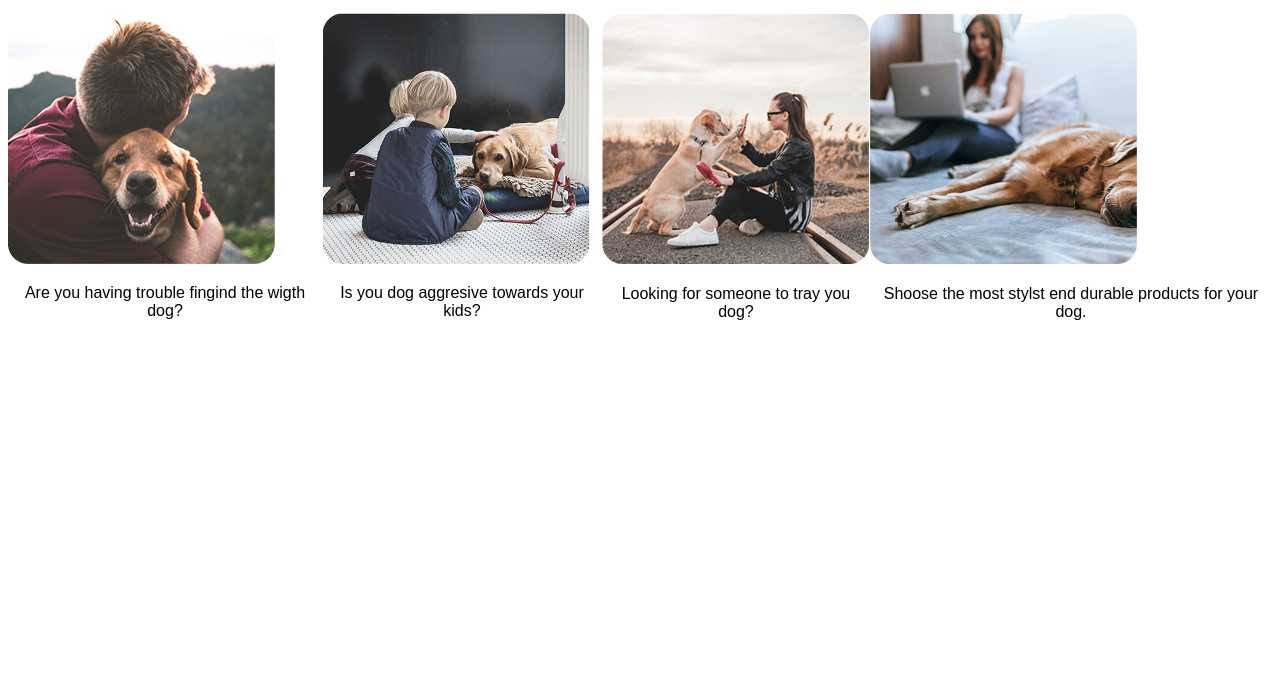
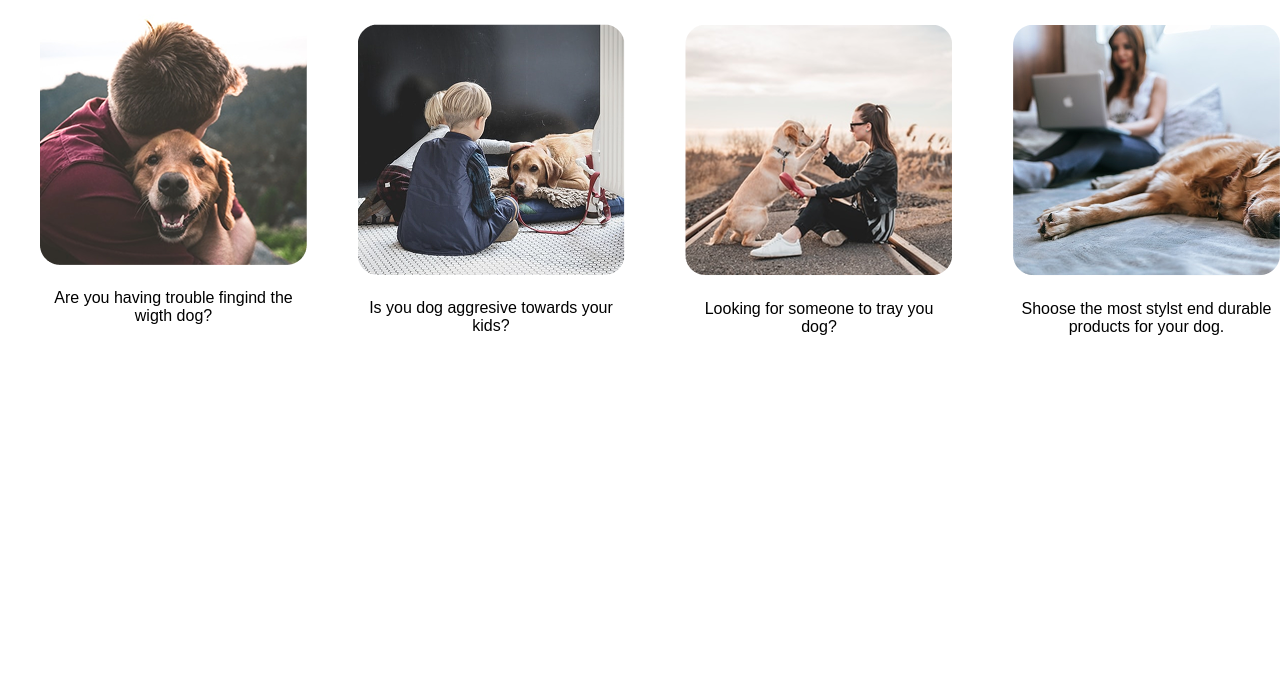
Before and after one commit to Lunnart/LuannyII, a plain HTML site: page index.html in a window 1280 px wide. Shown: the part 101-800 px from the top of the page. Drawn offline with Linux system fonts and the light colour scheme.

Commit message:
aplicando CSS

```diff
--- a/index.html
+++ b/index.html
@@ -1,5 +1,5 @@
 <!DOCTYPE html>
-<html lang="pr-BR">
+<html lang="pt-BR">
 
 <head>
     <meta charset="UTF-8">
@@ -13,8 +13,8 @@
     <p>Desctiprion of blog</p>
     <section class="Cards">
         <div class="Cards-1">
-            <img src="Rectangle 2258.png" alt="abraçando">
-            <p>Are you having trouble fingind the wigth dog?</p>
+                <img src="Rectangle 2258.png" alt="abraçando">
+                <p class="tag-p">Are you having trouble fingind the wigth dog?</p>
         </div>
         <div class="Cards-2">
             <div><img src="Rectangle 2258 (1).png" alt="conversando"></div>
@@ -35,7 +35,6 @@
             </div>
         </div>
 
-
     </section>
 
 </body>
--- a/style.css
+++ b/style.css
@@ -1,3 +1,7 @@
+* {
+    margin: 10px;
+}
+
 h1 {
     text-align: center;
     font-family: Arial, Helvetica, sans-serif;
@@ -13,7 +17,7 @@ p {
     justify-content: space-around;
     margin: auto;
 }
-.Card-1, p {
-    border-radius: 1px;
-    text-align: center
+.Card-1 {
+    border-radius: 10px;
+    text-align: center;
 }
```
